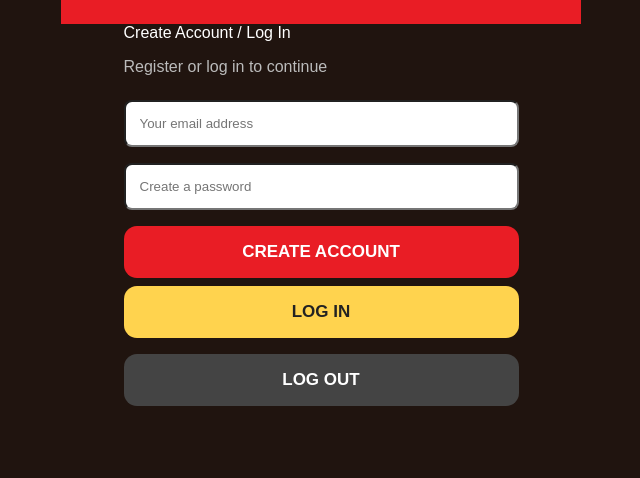
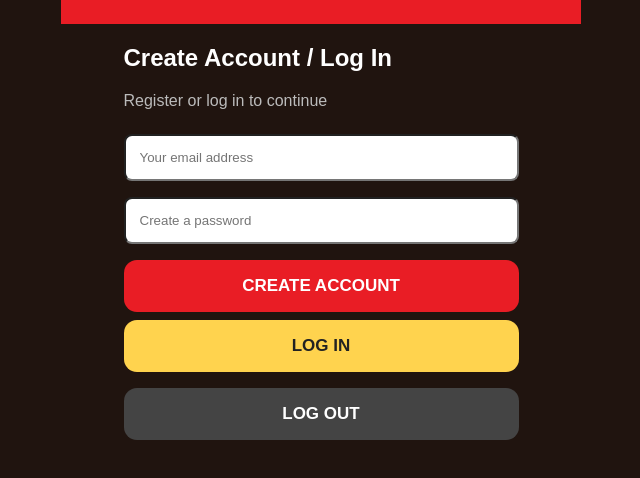
Before and after one commit to officialradical/spin-da-bottle-predictor, a plain HTML site: page index.html in a window 1280 px wide. Shown: the part 54-532 px from the top of the page, without its empty margins (319-959 px from the left). Drawn offline with Linux system fonts and the light colour scheme.

Commit message:
Fix HTML section tag opening syntax

```diff
--- a/index.html
+++ b/index.html
@@ -280,7 +280,7 @@ async function payForVouchers(number){
 update();
 </script>
 
-<section style="max-width:395px;margin:0 auto;
+<section style="max-width:395px;margin:0 auto;">
   <h2>Create Account / Log In</h2>
   <p style="color:#bbb">Register or log in to continue</p>
   <input id="accountEmail" type="email" placeholder="Your email address" style="width:100%;padding:14px;margin:8px 0;border-radius:8px">
```
